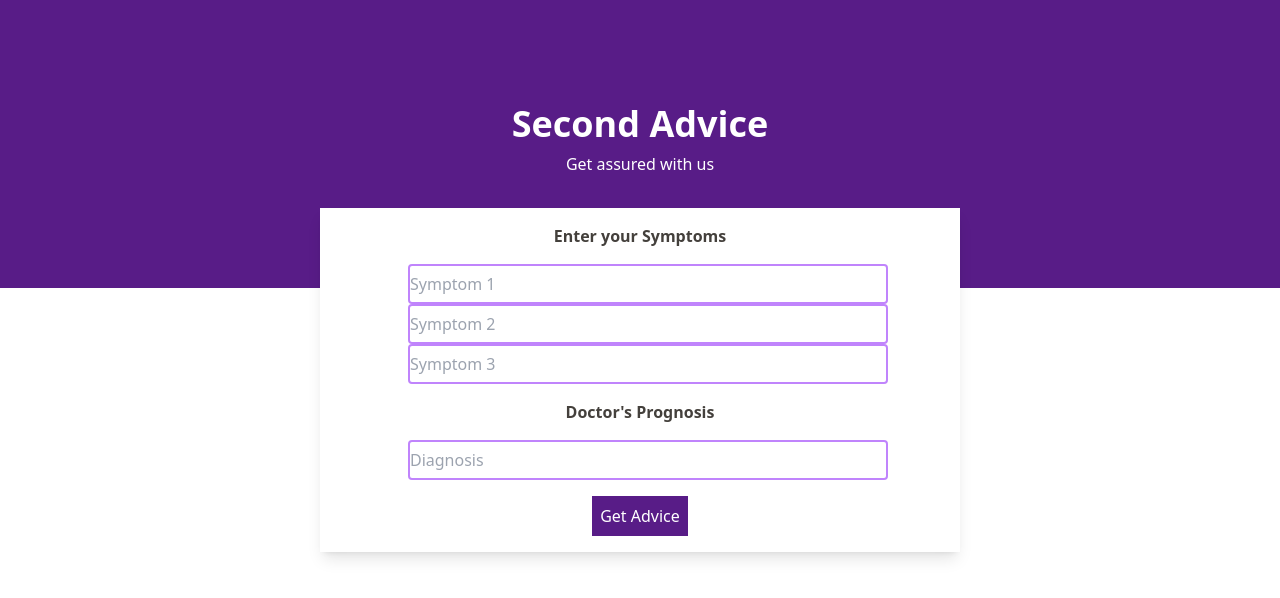
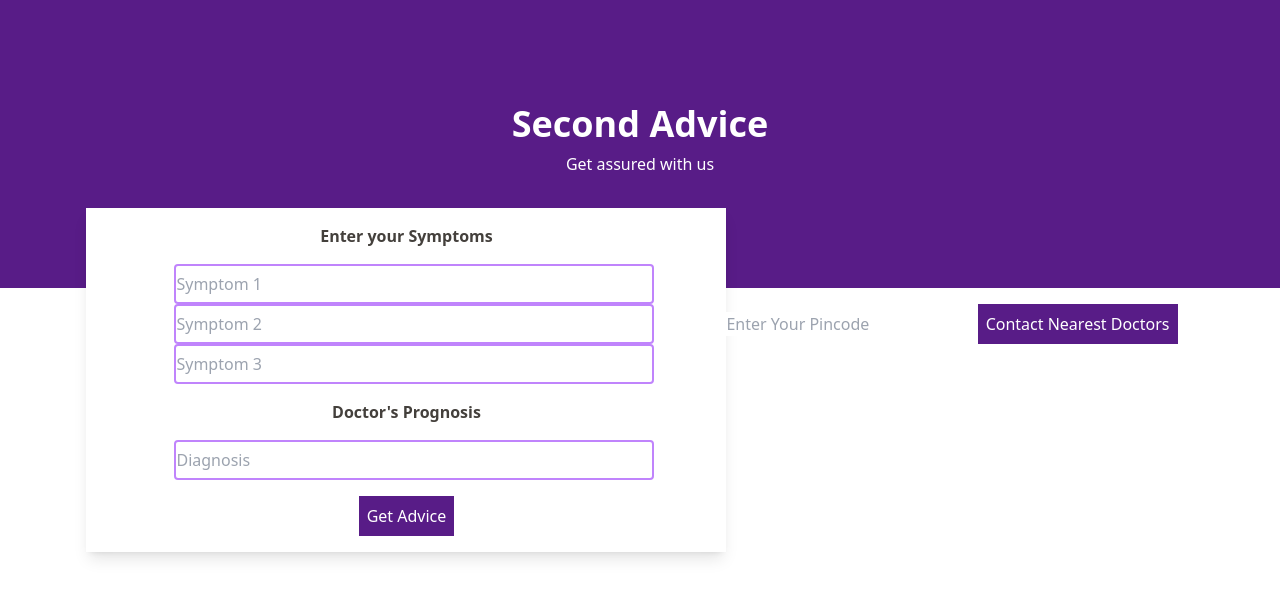
Before and after one commit to Sayantan-Ch/Disease_prediction, a Django app: page /api/secondAdvice/ in a window 1280 px wide. Shown: the top 598 px of the page. Run offline with Django 4.2, Linux system fonts and the light colour scheme; parts of the project's set-up code (start-up, migrations or seed data) failed here and were passed over; some libraries are stand-ins or nearby versions.

Commit message:
Added Proximity Code

```diff
--- a/second_adviceAPI/DjangoRestAPI/APIProjectFolder/Prediction/admin.py
+++ b/second_adviceAPI/DjangoRestAPI/APIProjectFolder/Prediction/admin.py
@@ -1,6 +1,7 @@
 from django.contrib import admin
 
 # Register your models here.
-from .models import Doctor
+from .models import Doctor, LeasingInfo
 
 admin.site.register(Doctor)
+admin.site.register(LeasingInfo)
--- a/second_adviceAPI/DjangoRestAPI/APIProjectFolder/Prediction/urls.py
+++ b/second_adviceAPI/DjangoRestAPI/APIProjectFolder/Prediction/urls.py
@@ -6,4 +6,5 @@ urlpatterns = [
     path('secondAdvice/', views.secondAdvice_page),
     path('abc/', views.check_advice),
     path('doctorPage/<str:disease>/', views.recommendDoctor),
+    path('fetchNearestDoctors/', views.fetchDocMinDistance),
 ]
--- a/second_adviceAPI/DjangoRestAPI/APIProjectFolder/Prediction/utils.py
+++ b/second_adviceAPI/DjangoRestAPI/APIProjectFolder/Prediction/utils.py
@@ -60,7 +60,30 @@ doctor_db["Impetigo"] = "Dermatologist"
 
 
 
+def min_distance(distance,distances):
+    dict1 = {}
+    temp_arr = []
+    for i,j in enumerate(distances):
+        dict1[i] = abs(j - distance)
 
+    sorted_values = sorted(dict1.values()) # Sort the values
+    sorted_dict = {}
+
+    for i in sorted_values:
+        for k in dict1.keys():
+            if dict1[k] == i:
+                sorted_dict[k] = dict1[k]
+    for k in (sorted_dict.keys()):
+        temp_arr.append(distances[k])
+    return temp_arr
+
+
+# distance1 = 5
+# distances1 = [7,9,2,5,1]
+# ans = min_distance(distance1,distances1)
+# # to get first 3 closest location
+# ans = ans[:3]
+# print(*ans)
 
 
 
--- a/second_adviceAPI/DjangoRestAPI/APIProjectFolder/Prediction/views.py
+++ b/second_adviceAPI/DjangoRestAPI/APIProjectFolder/Prediction/views.py
@@ -6,7 +6,7 @@ from rest_framework.views import APIView
 from rest_framework.response import Response
 import pickle
 import numpy as np
-from .utils import doctor_db
+from .utils import doctor_db, min_distance
 from .models import Doctor
 
 # Create your views here.
@@ -100,6 +100,22 @@ def recommendDoctor(request, disease):
     }
     return render(request, 'doctor.html', context=context)
 
+def fetchDocMinDistance(request):
+    if request.method == 'POST':
+        pincode = int(request.POST['pincode'])
+        pincodes = list(Doctor.objects.all().values_list('pincode', flat=True))
+        near = min_distance(pincode, pincodes)
+        near = near[:3]
+        print(near)
+        nearest_doctors = []
+        for doctor in Doctor.objects.all():
+            if doctor.pincode in near:
+                nearest_doctors.append(doctor)
+        context = {
+            'doctors': nearest_doctors,
+        }
+        return render(request, 'doctor.html', context=context)
+
 # from rest_framework import status
 # from rest_framework.decorators import api_view
 # from rest_framework.response import Response
--- a/second_adviceAPI/DjangoRestAPI/APIProjectFolder/templates/home.html
+++ b/second_adviceAPI/DjangoRestAPI/APIProjectFolder/templates/home.html
@@ -70,7 +70,7 @@
 
                     </div>
                     <div class="flex mt-10 space-x-5">
-                        <a href=""><button
+                        <a href="http://127.0.0.1:8001/"><button
                             class="bg-blue-900 text-white border-2 border-white px-6 py-2 hover:brightness-105 font-semibold">Diagnostic
                             Center</button></a>
                         <a href="/leasing/"><button class="bg-white text-blue-900 px-6 py-2 hover:brightness-105 font-semibold">Leasing</Center></button></a>
--- a/second_adviceAPI/DjangoRestAPI/APIProjectFolder/templates/secondAdvice.html
+++ b/second_adviceAPI/DjangoRestAPI/APIProjectFolder/templates/secondAdvice.html
@@ -55,6 +55,16 @@
 
 
 				</div>
+				<div>
+					<form action="/api/fetchNearestDoctors/" method="POST">
+						{% csrf_token %}
+						<input placeholder="Enter Your Pincode" required name="pincode">
+						<button type="submit" name="button"
+							class="bg-purple-900 p-2 m-4 text-white w-max font-normal hover:bg-purple-700 cursor-pointer">
+							Contact Nearest Doctors
+						</button>
+					</form>
+				</div>
 			</div>
 
 		</div>
```
Also changed, not shown: 2 other files.
